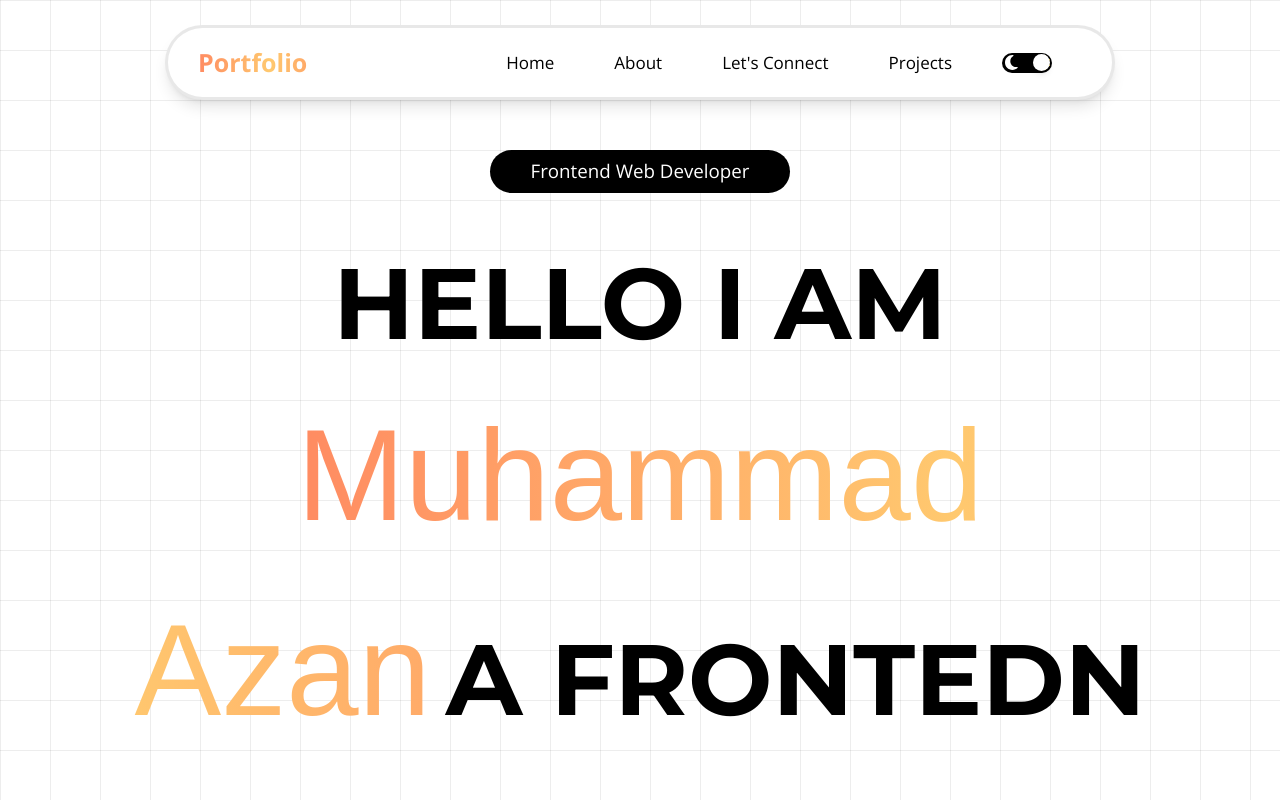
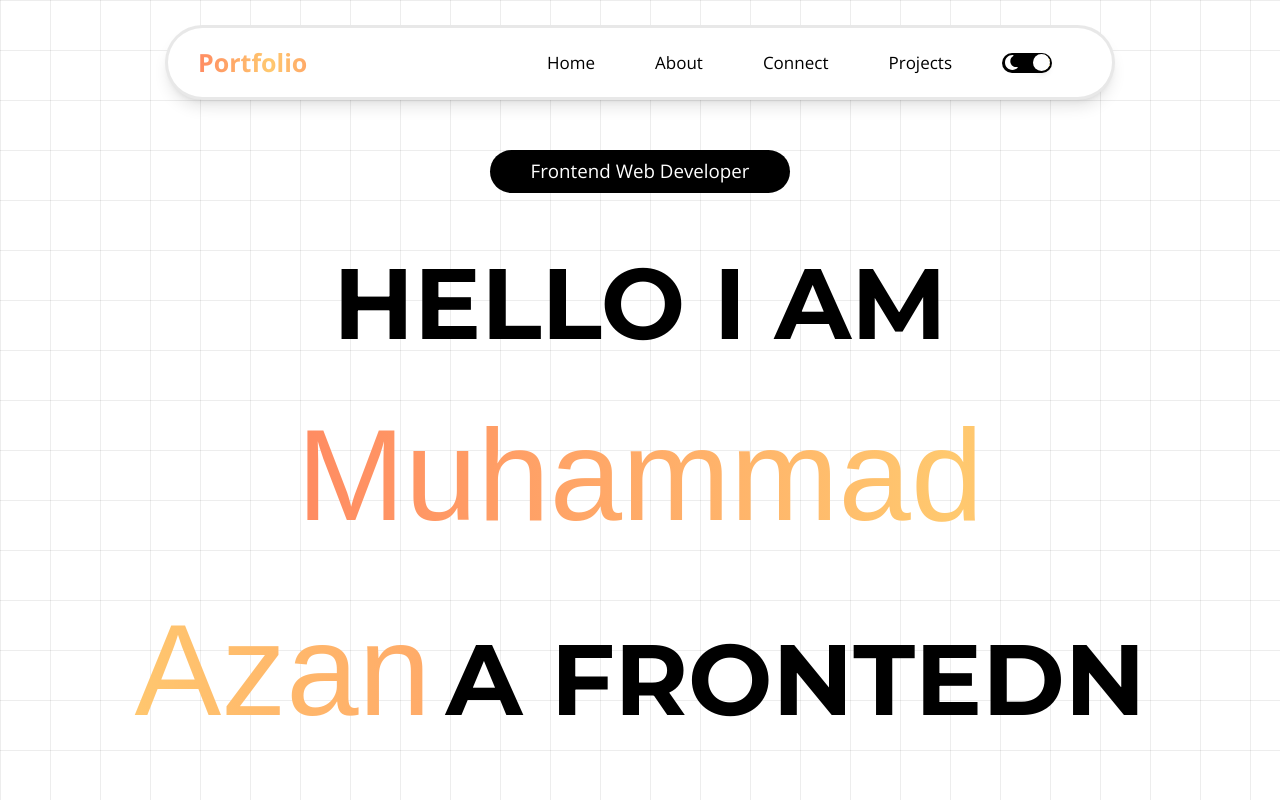
Before and after one commit to Muhammad-Azan-1/nextjs-tailwad-portfolio-V2, a Next.js app: page / in a window 1280 px wide. Shown: the top 800 px of the page. Built offline with nearby package versions, Linux system fonts and the light colour scheme; a web font is replaced by a local one.

Commit message:
Added successfully

```diff
--- a/components/Header/Header.tsx
+++ b/components/Header/Header.tsx
@@ -65,7 +65,7 @@ const Header = () => {
             <Link
               className={` ${openSans.className} relative  pl-[2rem] md:ml-[4rem]  text-[1.7rem] after:content-[" "] after:absolute after:w-0 after:h-[2.5px]
          after:bg-[#ff7e5f] after:left-8 sm:after:left-5 after:bottom-[-2px] after:hover:w-[50px] sm:after:hover:w-full after:hover:duration-700`}
-              href="/"
+              href="#home"
             >
               Home
             </Link>
@@ -73,7 +73,7 @@ const Header = () => {
             <Link
               className= {` ${openSans.className} relative pl-[2rem]  md:ml-[4rem] text-[1.7rem] after:content-[" "] after:absolute after:w-0 after:h-[2.5px]
          after:bg-[#ff7e5f] after:bg-animatedText after:left-8 sm:after:left-5 after:bottom-[-2px] after:hover:w-[50px] sm:after:hover:w-full after:hover:duration-700`}
-              href="/About"
+              href="#about"
             >
               About
             </Link>
@@ -81,16 +81,16 @@ const Header = () => {
             <Link
               className={` ${openSans.className} relative pl-[2rem]  md:ml-[4rem] text-[1.7rem] after:content-[" "] after:absolute after:w-0 after:h-[2.5px]
          after:bg-[#ff7e5f]  after:left-8 sm:after:left-5 after:bottom-[-2px] after:hover:w-[50px] sm:after:hover:w-full after:hover:duration-700`}
-              href="/Portfolio"
+              href="#connect"
             >
-             Let&apos;s Connect
+              Connect
             </Link>
 
             <Link
               className={`${openSans.className} relative pl-[2rem]  md:ml-[4rem] text-[1.7rem] after:content-[" "]
          after:absolute after:w-0 after:h-[2.5px] after:bg-[#ff7e5f]  after:left-8 sm:after:left-5 after:bottom-[-2px] after:hover:w-[60px] sm:after:hover:w-full
          after:hover:duration-700`}
-              href="/Contact"
+              href="#projects"
             >
              Projects
             </Link>
```
